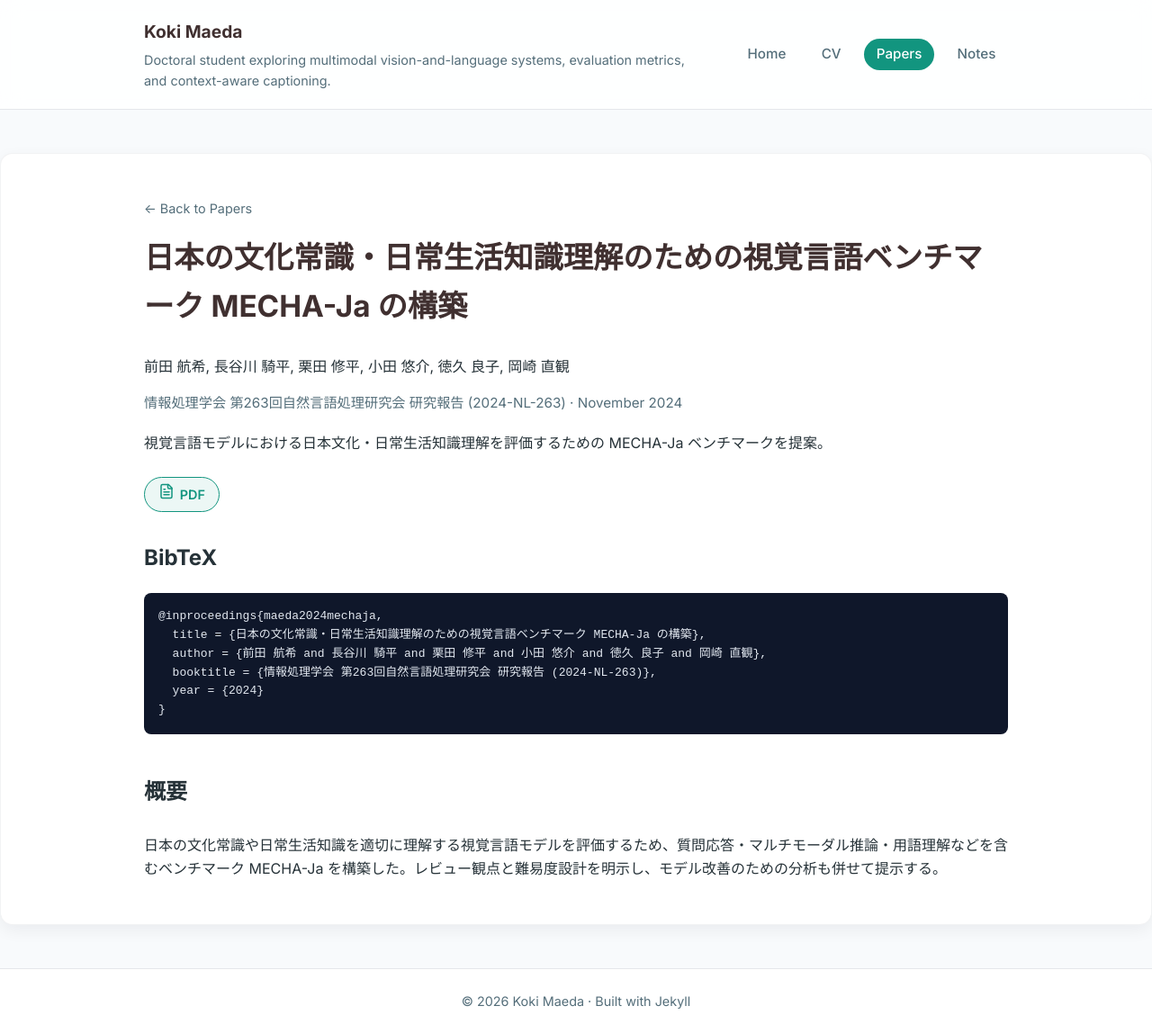
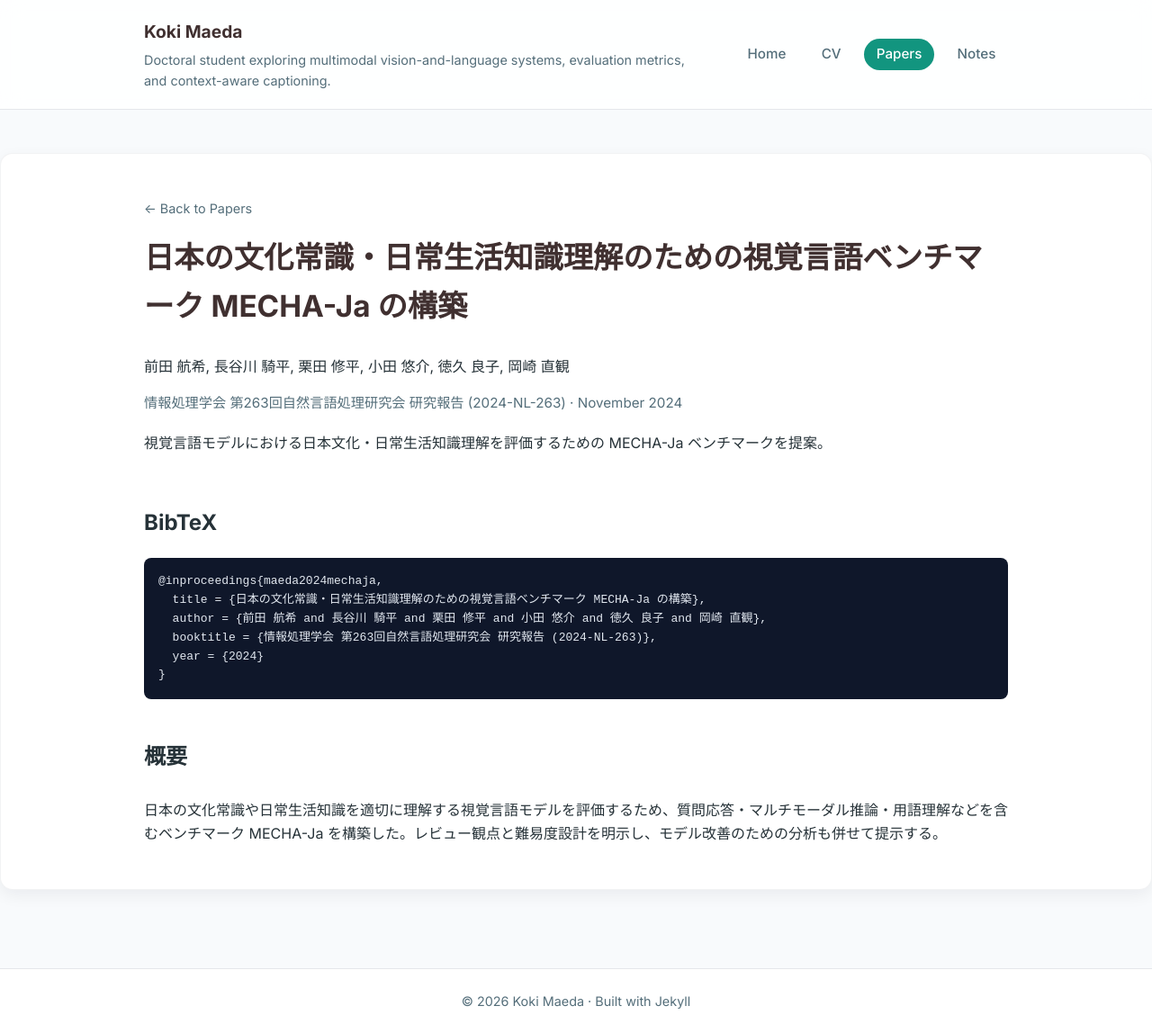
Before and after one commit to Silviase/silviase.github.io, a Jekyll site: the page built from _papers/2024_mechaja.md, in a window 1280 px wide and 1148 px high. Shown: the whole window at 90% size. Built offline with Jekyll 4.4.1, drawn with Linux system fonts in a browser that asks for light colours.

Commit message:
fix: remove broken PDF reference for 2024_mechaja
The PDF file does not exist in assets/papers/. Remove the reference
to avoid a 404 link on the paper detail page.

Fixes #38

Co-Authored-By: Claude Opus 4.6 (1M context) <noreply@anthropic.com>

```diff
--- a/_papers/2024_mechaja.md
+++ b/_papers/2024_mechaja.md
@@ -11,7 +11,7 @@ venue: '情報処理学会 第263回自然言語処理研究会 研究報告 (20
 date: 2024-11-01
 type: domestic
 description: '視覚言語モデルにおける日本文化・日常生活知識理解を評価するための MECHA-Ja ベンチマークを提案。'
-pdf: /assets/papers/2024_mechaja.pdf
+pdf:
 bibtex: |
   @inproceedings{maeda2024mechaja,
     title = {日本の文化常識・日常生活知識理解のための視覚言語ベンチマーク MECHA-Ja の構築},
```
